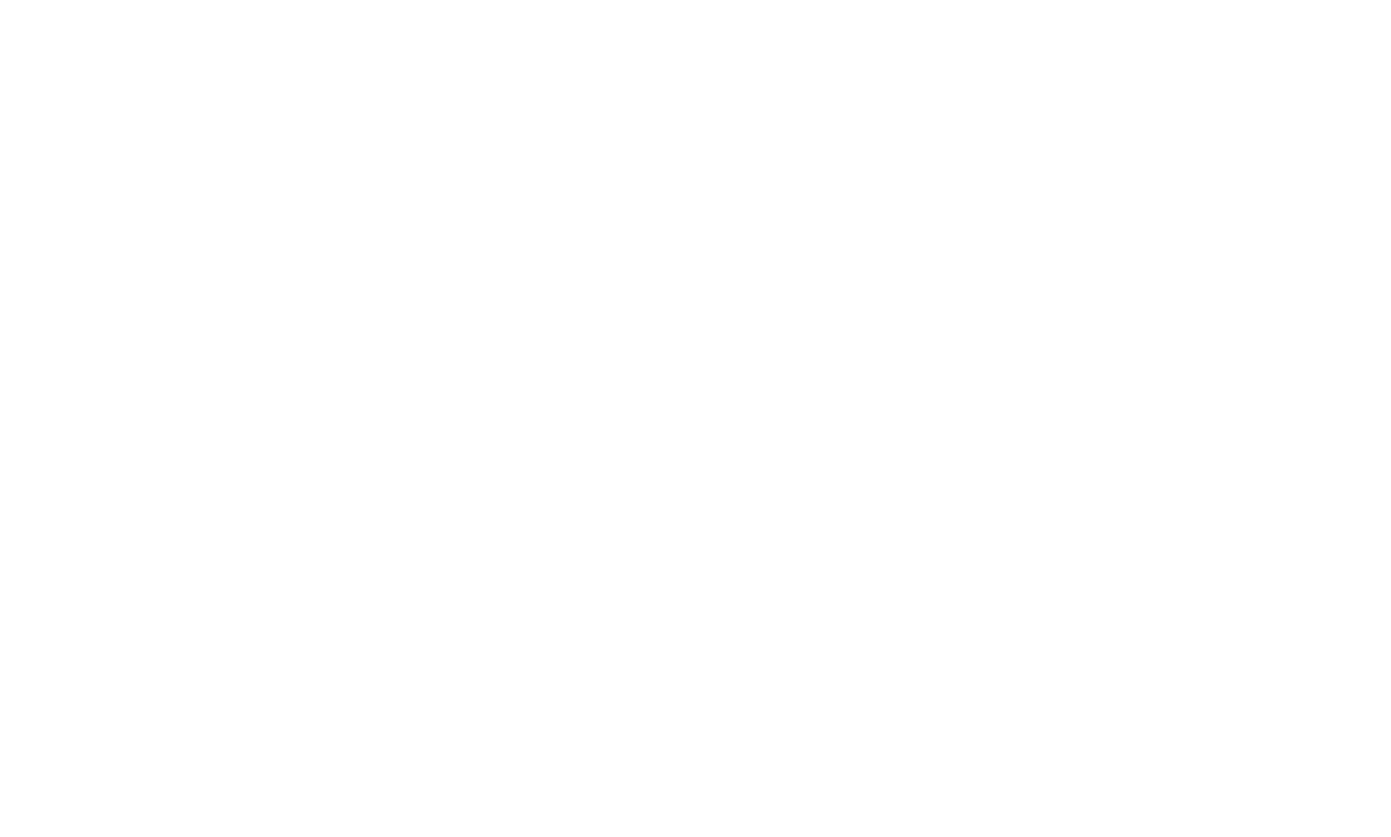
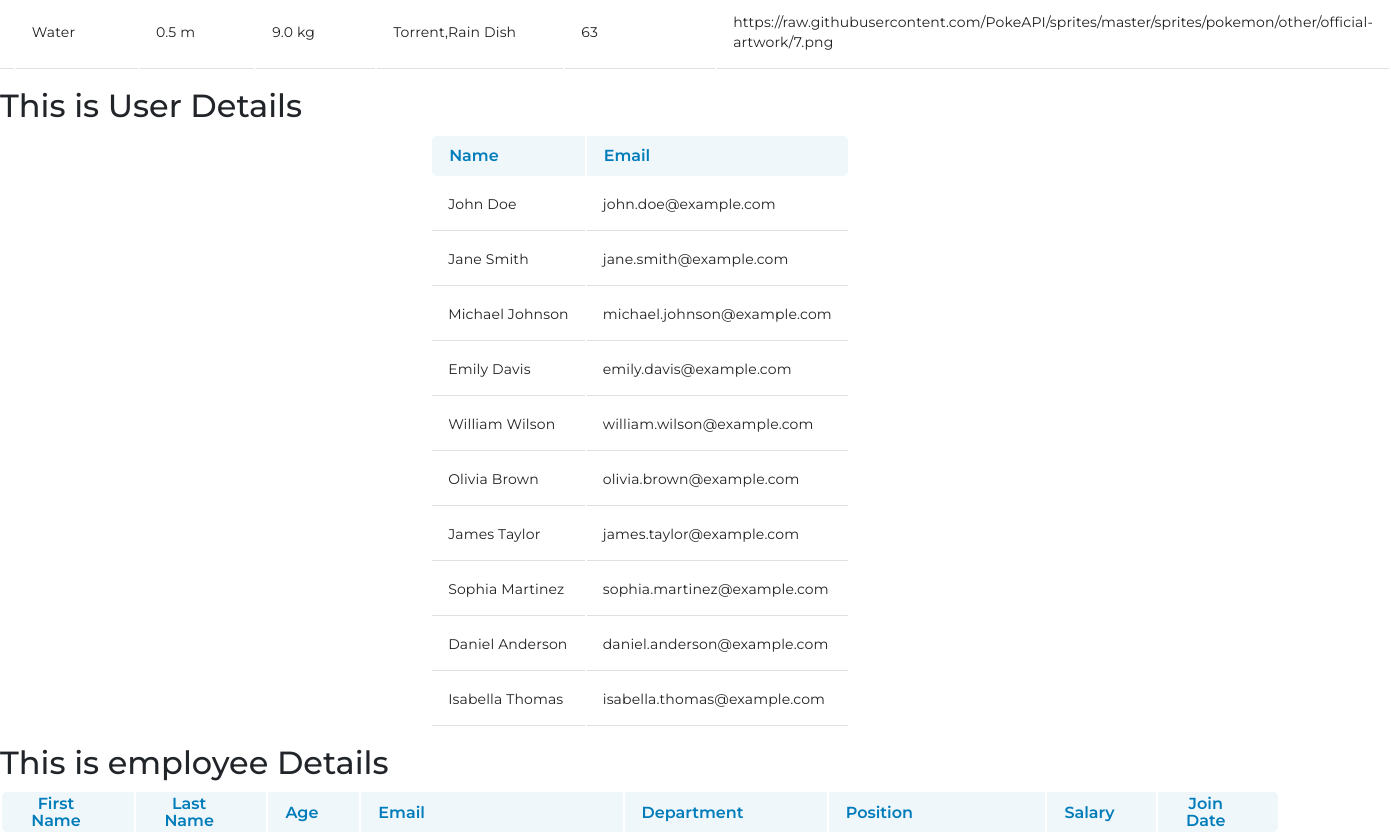
Before and after one commit to Denil-Doss-ZS0463/Angular_v17, an Angular app in the folder Angular17_DemoProject/: page / in a window 1280 px wide. Shown: the part 260-1097 px from the top of the page, 1391 px wide, since content can reach past the window. Before the commit the page ends 800 px from the top, so only its background shows below. Built offline with nearby package versions, Linux system fonts and the light colour scheme.

Commit message:
Table Design and Sorting Function has been added
Table Design and Sorting Function has been added

```diff
--- a/Angular17_DemoProject/src/app/app.component.html
+++ b/Angular17_DemoProject/src/app/app.component.html
@@ -1,2 +1,2 @@
-<!-- <app-sample-rendering-page></app-sample-rendering-page> -->
-<app-page-under-dev></app-page-under-dev>
+<app-sample-rendering-page></app-sample-rendering-page>
+<!-- <app-page-under-dev></app-page-under-dev> -->
--- a/Angular17_DemoProject/src/app/common-libraies/common-table/common-table.component.css
+++ b/Angular17_DemoProject/src/app/common-libraies/common-table/common-table.component.css
@@ -0,0 +1,60 @@
+table {
+    display: table;
+    box-sizing: border-box;
+    text-indent: initial;
+    border-collapse: separate;
+    unicode-bidi: isolate;
+    border-spacing: 2px;
+    border-color: gray;
+    border-radius: 20px !important;
+}
+
+thead {
+    border-bottom: none !important;
+    width: auto;
+    height: 40px;
+}
+
+table th {
+    background-color: #f0f7fb !important;
+    color: #007cba !important;
+    line-height: 17.07px;
+    box-shadow: none !important;
+    border-bottom: none !important;
+    font-weight: 600 !important;
+}
+
+td {
+    border-collapse: collapse;
+    font-weight: 400;
+    font-size: 0.875rem;
+    line-height: 1.43;
+    letter-spacing: 0.01071em;
+    display: table-cell;
+    vertical-align: inherit;
+    border-bottom: 1px solid rgb(224, 224, 224);
+    text-align: left;
+    padding: 16px;
+    color: rgba(0, 0, 0, 0.87);
+}
+
+th:first-child {
+    border-top-left-radius: 5px;
+    border-bottom-left-radius: 5px;
+}
+
+th:last-child {
+    border-top-right-radius: 5px;
+    border-bottom-right-radius: 5px;
+}
+
+
+.sortingArrowSize {
+    font-size: 10px;
+    cursor: pointer;
+}
+
+.selectedSorting
+{
+    color: #B2CDE0;
+}
--- a/Angular17_DemoProject/src/app/common-libraies/common-table/common-table.component.html
+++ b/Angular17_DemoProject/src/app/common-libraies/common-table/common-table.component.html
@@ -4,15 +4,13 @@
             <tr class="text-center">
                 @for(header of headers; track $index)
                 { <th>
-                    <div class="d-flex justify-content-between align-items-center gap-1 px-3">
-                        <span> {{ header }}</span>
-                        <span class="d-inline-flex gap-2 fs-4">
-                            <span class="sortingAscendeningArrow" (click)="sortByColumnAscending($index)"
-                                [ngClass]="{'selectedSorting':ascendingClicked}">&uarr;</span>
-
-                            <span class="sortingDescendingArrow" (click)="sortByColumnDescending($index)"
-                                [ngClass]="{'selectedSorting':descendingClicked}">&darr;</span>
-
+                    <div class="d-flex justify-content-between align-items-center gap-4 px-3">
+                            <span> {{ header }}</span>
+                        <span class="d-grid">
+                            <span class="fa-solid fa-caret-up sortingArrowSize"  (click)="sortByColumnAscending($index)"
+                            [ngClass]="{'selectedSorting':ascendingClicked}"></span>
+                            <span class="fa-solid fa-caret-down sortingArrowSize"  (click)="sortByColumnDescending($index)"
+                                [ngClass]="{'selectedSorting':descendingClicked}"></span>
                         </span>
                     </div>
                 </th> }
@@ -24,16 +22,16 @@
             <tr class="text-center" (click)="showRowDetails(user)">
                 @for(key of getUserKeys(user); track $index)
                 {
-                @if(key !== 'id')
+                @if(key !== 'id' && !dataToRemove.includes(key))
                 {
                 <td>
-                    @if(key === 'image')
+                    <!-- @if(key === 'image')
                     {
-                    <img [src]="user[key]" alt="image" height="100px" width="100px">
+                        <img [src]="user[key]" alt="image" height="100px" width="100px">
                     }
-                    @else{
+                    @else{ -->
                     {{user[key]}}
-                    }
+                    <!-- } -->
                 </td>
                 }
                 }
--- a/Angular17_DemoProject/src/app/common-libraies/common-table/common-table.component.ts
+++ b/Angular17_DemoProject/src/app/common-libraies/common-table/common-table.component.ts
@@ -11,27 +11,31 @@
 })
 export class CommonTableComponent {
 
-
-
   @Input() headers: string[] = [];
   @Input() data: any[] = [];
+  @Input() dataToRemove: any[] = [];
+
   ascendingClicked: boolean = false;
   descendingClicked: boolean = false;
   loading: boolean = false;
   errorLoading: boolean = false;
 
   constructor(private router: Router) { }
-  getUserKeys(user: any): string[] {
-    return Object.keys(user);
+
+  getUserKeys(key: any): string[] {
+    return Object.keys(key);
   }
 
+  removableObjects(key: any): string[] {
+    this.dataToRemove = ['id','image','type']
+    return Object.keys(key == this.dataToRemove);
+  }
 
   showRowDetails(data: any) {
     this.router.navigate(['show-details', data.id]);
   }
 
   sortByColumnAscending(columnIndex: number) {
-    this.callPageLoader();
     this.ascendingClicked = true;
     this.descendingClicked = false;
     const columnKey = this.getColumnKey(columnIndex);
@@ -48,7 +52,6 @@
   }
 
   sortByColumnDescending(columnIndex: number) {
-    this.callPageLoader();
     this.descendingClicked = true;
     this.ascendingClicked = false;
     const columnKey = this.getColumnKey(columnIndex);
@@ -67,11 +70,5 @@
     });
   }
 
-  callPageLoader() {
-    this.loading = true;
-    setTimeout(() => {
-      this.errorLoading = true;
-    }, 2000);
-  }
 
 }
--- a/Angular17_DemoProject/src/app/core-components/sample-rendering-page/sample-rendering-page.component.html
+++ b/Angular17_DemoProject/src/app/core-components/sample-rendering-page/sample-rendering-page.component.html
@@ -1,4 +1,4 @@
-<form [formGroup]="myForm" class="m-3">
+<!-- <form [formGroup]="myForm" class="m-3">
 
     <div class="row mt-2 ">
         <div class="col-6 outerBorder">
@@ -47,7 +47,15 @@
     <button type="submit" class="btn btn-success mt-3" (click)="getData()">Get Data</button>
 </form>
 
-<button (click)="updateSelectedValue('Charmander')" class="btn btn-danger">UpdateDropdown</button>
+<button (click)="updateSelectedValue('Charmander')" class="btn btn-danger">UpdateDropdown</button> -->
 
-<!-- <h2 class="mt-3">This is Pokemon Details</h2>
-<app-common-table [headers]="pokeHeaders" [data]="pokeDetails"></app-common-table> -->
+<h2 class="mt-3">This is Pokemon Details</h2>
+<app-common-table [headers]="pokeHeaders" [data]="pokeDetails"></app-common-table>
+
+
+
+<h2 class="mt-3">This is User Details</h2>
+<app-common-table [headers]="['Name', 'Email']" [data]="users" [dataToRemove]="['id', 'age']"></app-common-table>
+
+<h2 class="mt-3">This is employee Details</h2>
+<app-common-table [headers]="employeeHeader" [data]="employeeDetails"></app-common-table>
--- a/Angular17_DemoProject/src/app/core-components/sample-rendering-page/sample-rendering-page.component.ts
+++ b/Angular17_DemoProject/src/app/core-components/sample-rendering-page/sample-rendering-page.component.ts
@@ -2,11 +2,12 @@
 import { FormBuilder, FormGroup, FormsModule, ReactiveFormsModule, Validators } from '@angular/forms';
 import { CommonInputBoxComponent } from '../../common-libraies/common-input-box/common-input-box.component';
 import { CommonDropdownComponent } from '../../common-libraies/common-dropdown/common-dropdown.component';
+import { CommonTableComponent } from '../../common-libraies/common-table/common-table.component';
 
 @Component({
   selector: 'app-sample-rendering-page',
   standalone: true,
-  imports: [FormsModule, ReactiveFormsModule, CommonInputBoxComponent, CommonDropdownComponent,],
+  imports: [FormsModule, ReactiveFormsModule, CommonInputBoxComponent, CommonDropdownComponent, CommonTableComponent],
   templateUrl: './sample-rendering-page.component.html',
   styleUrl: './sample-rendering-page.component.css'
 })
@@ -57,6 +58,7 @@
   updateSelectedValue(newValue: string) {
     this.myForm.get('pokemonData')?.setValue(newValue);
   }
+
 
   users: any[] = [
     {
@@ -121,6 +123,124 @@
     }
   ]
 
+
+  employeeDetails: any[] =
+    [
+      {
+        "id": '1',
+        "firstName": "John",
+        "lastName": "Doe",
+        "age": '35',
+        "email": "john.doe@example.com",
+        "department": "Engineering",
+        "position": "Software Engineer",
+        "salary": '75000',
+        "startDate": "2022-01-15"
+      },
+      {
+        "id": '2',
+        "firstName": "Jane",
+        "lastName": "Smith",
+        "age": "28",
+        "email": "jane.smith@example.com",
+        "department": "Marketing",
+        "position": "Marketing Manager",
+        "salary": "65000",
+        "startDate": "2021-11-20"
+      },
+      {
+        "id": "3",
+        "firstName": "Michael",
+        "lastName": "Johnson",
+        "age": "40",
+        "email": "michael.johnson@example.com",
+        "department": "Finance",
+        "position": "Financial Analyst",
+        "salary": "80000",
+        "startDate": "2020-09-10"
+      },
+      {
+        "id": "4",
+        "firstName": "Emily",
+        "lastName": "Davis",
+        "age": "32",
+        "email": "emily.davis@example.com",
+        "department": "Human Resources",
+        "position": "HR Manager",
+        "salary": "70000",
+        "startDate": "2023-03-05"
+      },
+      {
+        "id": "5",
+        "firstName": "William",
+        "lastName": "Wilson",
+        "age": "45",
+        "email": "william.wilson@example.com",
+        "department": "Operations",
+        "position": "Operations Director",
+        "salary": "90000",
+        "startDate": "2019-06-15"
+      },
+      {
+        "id": "6",
+        "firstName": "Olivia",
+        "lastName": "Brown",
+        "age": "29",
+        "email": "olivia.brown@example.com",
+        "department": "Customer Service",
+        "position": "Customer Service Representative",
+        "salary": "55000",
+        "startDate": "2023-02-28"
+      },
+      {
+        "id": "7",
+        "firstName": "James",
+        "lastName": "Taylor",
+        "age": "38",
+        "email": "james.taylor@example.com",
+        "department": "Sales",
+        "position": "Sales Manager",
+        "salary": "75000",
+        "startDate": "2020-12-10"
+      },
+      {
+        "id": "8",
+        "firstName": "Sophia",
+        "lastName": "Martinez",
+        "age": "33",
+        "email": "sophia.martinez@example.com",
+        "department": "Product Management",
+        "position": "Product Manager",
+        "salary": "85000",
+        "startDate": "2021-08-20"
+      },
+      {
+        "id": "9",
+        "firstName": "Daniel",
+        "lastName": "Anderson",
+        "age": "31",
+        "email": "daniel.anderson@example.com",
+        "department": "Research and Development",
+        "position": "Research Scientist",
+        "salary": "80000",
+        "startDate": "2022-04-30"
+      },
+      {
+        "id": "10",
+        "firstName": "Isabella",
+        "lastName": "Thomas",
+        "age": "27",
+        "email": "isabella.thomas@example.com",
+        "department": "Quality Assurance",
+        "position": "Quality Assurance Engineer",
+        "salary": "65000",
+        "startDate": "2023-01-05"
+      }
+    ]
+
+  employeeHeader: any[] = ['First Name', 'Last Name', 'Age', 'Email', 'Department', 'Position', 'Salary', 'Join Date']
+
+
   pokeDetails = [
     {
       "id": 1,
@@ -155,5 +275,9 @@
     // Add more Pokémon details as needed
   ]
 
+  pokeHeaders: any[] = ['Name', 'Type', 'Height', 'Weight', 'Abilities', 'Base Experience', 'Image'];
+
+  filterAttributes: any[] = ['equals', 'not equals', 'begins with', 'not begins with', 'ends with', 'not ends with'];
+
 
 }
--- a/Angular17_DemoProject/src/styles.css
+++ b/Angular17_DemoProject/src/styles.css
@@ -1,9 +1,7 @@
-/* You can add global styles to this file, and also import other style files */
-
 *
 {
     font-family: 'Montserrat', sans-serif;
-    font-size: 11px;
+    /* font-size: 11px; */
 }
 .outerBorder
 {
```
